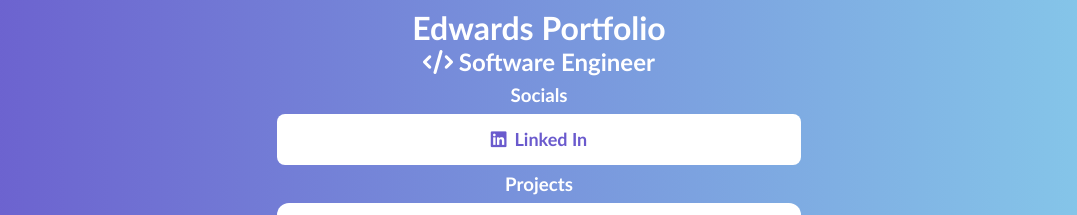
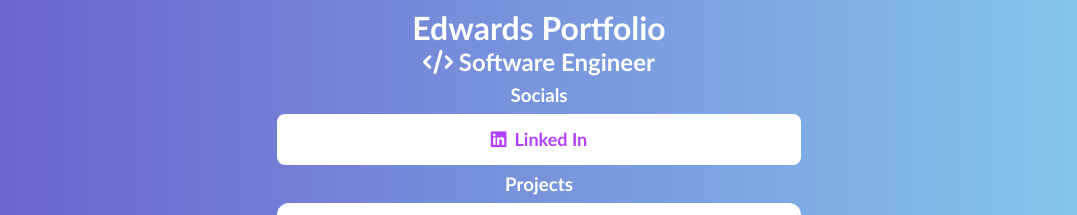
Before and after one commit to EdwardVFlores/EdwardsReactProfile, a React (Create React App) app: page / in a window 1280 px wide. Shown: the top 215 px of the page, without its empty margins (101-1178 px from the left). Built offline with nearby package versions, Linux system fonts and the light colour scheme.

Commit message:
add padding on bottom of page

```diff
--- a/src/components/common/primary-button/primary-button.css
+++ b/src/components/common/primary-button/primary-button.css
@@ -8,7 +8,7 @@
     line-height: 1.5;
     flex: auto;
     background-color: white;
-    color: slateblue;
+    color: rgb(180,65,255);
     width: 100%;
     max-width: 500px;
     transition: transform 0.5s ease;
@@ -17,6 +17,6 @@
 .primary-button:hover {
     cursor: pointer;
     color: white;
-    background-color: slateblue;
+    background-color: rgb(180,65,255);
     transform: scale(1.05);
 }
--- a/src/components/projects/projects.css
+++ b/src/components/projects/projects.css
@@ -1,6 +1,7 @@
 .projects-container-holder {
     display: flex;
     justify-content: center;
+    padding-bottom: 24px;
 }
 .projects-container {
     display: flex;
```
